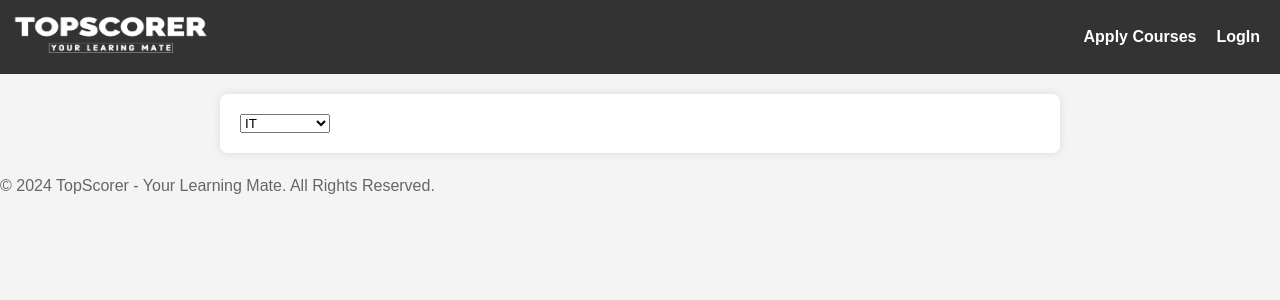
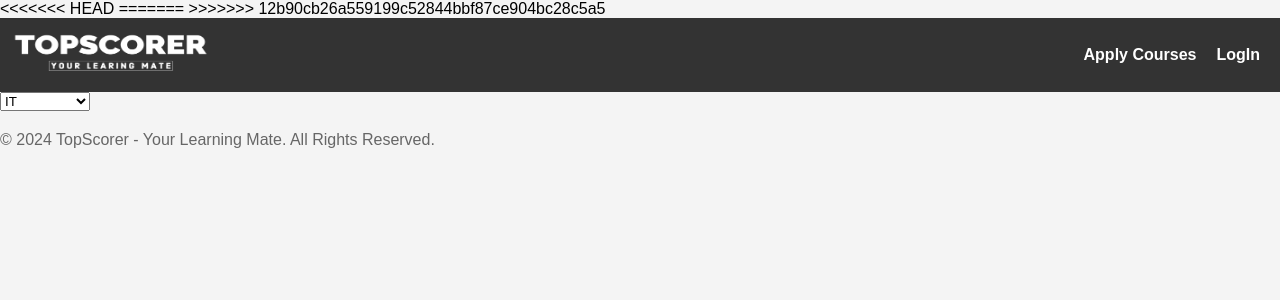
Before and after one commit to zeel2patel/TopScorer-Your-Learning-Mate, a PHP site: page /apply.php in a window 1280 px wide. Shown: the top 300 px of the page. Run offline with PHP 8.4, Linux system fonts and the light colour scheme.

Commit message:
file was not merge

```diff
--- a/apply.php
+++ b/apply.php
@@ -6,7 +6,11 @@
     <meta name="viewport" content="width=device-width, initial-scale=1.0">
     <title>TopScorer - Your Learning Mate</title>
     <link rel="icon" type="image/x-icon" href="images/favicon.jpg">
+<<<<<<< HEAD
     <link rel="stylesheet" href="./css/style.css">
+=======
+    <link rel="stylesheet" href="css/style.css">
+>>>>>>> 12b90cb26a559199c52844bbf87ce904bc28c5a5
 
     <style>
 
--- a/css/style.css
+++ b/css/style.css
@@ -35,6 +35,7 @@ nav ul li a {
     font-weight: bold;
 }
 
+<<<<<<< HEAD
 
 
 section {
@@ -95,3 +96,14 @@ p {
     font-size: 16px;
     line-height: 1.6;
   }
+=======
+footer {
+    background-color: #35424a;
+    color: #fff;
+    text-align: center;
+    padding: 10px 0;
+    position: fixed;
+    bottom: 0;
+    width: 100%;
+}
+>>>>>>> 12b90cb26a559199c52844bbf87ce904bc28c5a5
--- a/home.php
+++ b/home.php
@@ -1,5 +1,9 @@
 <?php
+<<<<<<< HEAD
 include('Extra/header.php');
+=======
+include('header.php');
+>>>>>>> 12b90cb26a559199c52844bbf87ce904bc28c5a5
 ?>
 <!DOCTYPE html>
 <html lang="en">
```
Also changed, not shown: footer.php (deleted, +0 -7 lines), header.php (deleted, +0 -27 lines), 1 other file.
